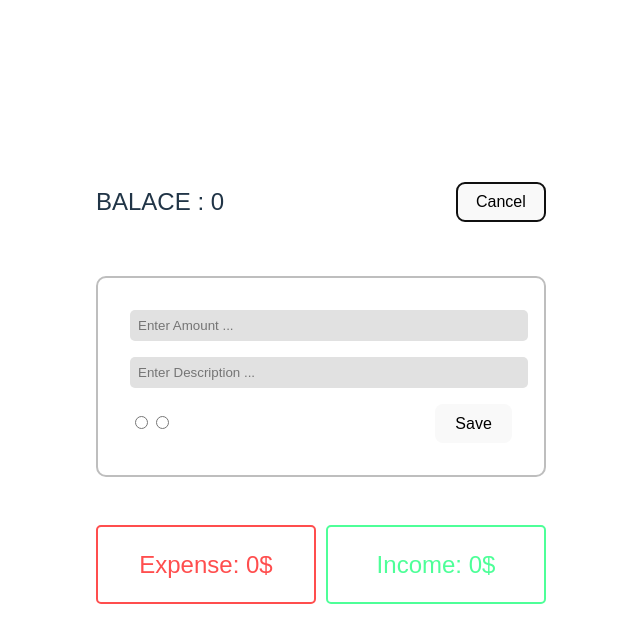
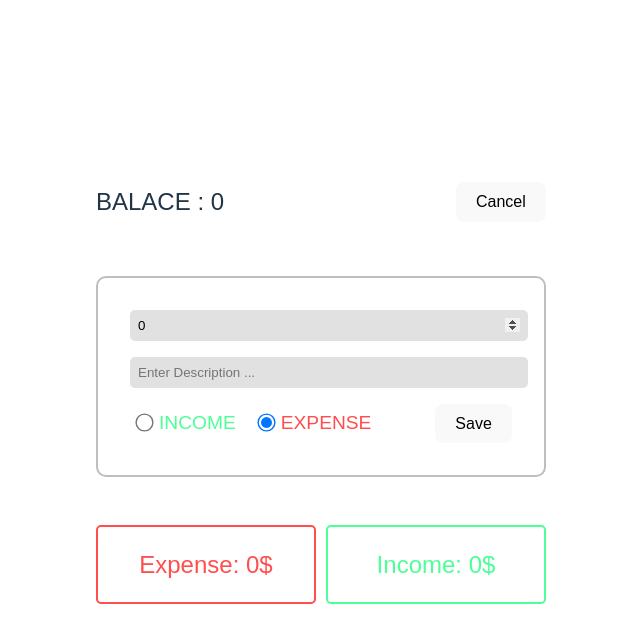
Before and after one commit to hamid19471/Expemse-Tracker, a React (Vite) app: page / in a window 1280 px wide. Both pictures are taken after a click on the button "Add". Shown: the top 642 px of the page, without its empty margins (319-959 px from the left). Built offline with nearby package versions, Linux system fonts and the light colour scheme.

Commit message:
Update: add more conditons for add new transaction

```diff
--- a/src/Components/ExpenseForm/ExpenseForm.jsx
+++ b/src/Components/ExpenseForm/ExpenseForm.jsx
@@ -1,28 +1,78 @@
-import React from "react";
+import React, { useState } from "react";
 import styled from "styled-components";
-const ExpenseForm = () => {
+const ExpenseForm = ({ addTransAction }) => {
+    const [formValues, setFormValues] = useState({
+        type: "Expense",
+        amount: 0,
+        description: "",
+    });
+
+    const handleFormSubmit = (event) => {
+        event.preventDefault();
+        addTransAction(formValues);
+        setFormValues({
+            type: "Expense",
+            amount: 0,
+            description: "",
+        });
+    };
+
+    const handleFormInputValue = (event) => {
+        setFormValues({
+            ...formValues,
+            [event.target.name]: event.target.value,
+        });
+    };
+
     return (
-        <form>
+        <form onSubmit={handleFormSubmit}>
             <InputDiv>
                 <input
                     className="amount"
-                    type="text"
-                    name="Amount"
+                    type="number"
+                    name="amount"
+                    required
+                    autoFocus
                     placeholder="Enter Amount ..."
+                    onChange={handleFormInputValue}
+                    value={formValues.amount}
                 />
                 <input
                     className="desc"
                     type="text"
-                    name="Description"
+                    name="description"
+                    required
                     placeholder="Enter Description ..."
+                    onChange={handleFormInputValue}
+                    value={formValues.description}
                 />
             </InputDiv>
             <SecondSection>
-                <div>
-                    <input type="radio" name="Income" placeholder="" />
-                    <input type="radio" name="Income" placeholder="" />
-                </div>
-                <button className="formBtn">Save</button>
+                <RadioBtnDiv>
+                    <div className="income">
+                        <input
+                            type="radio"
+                            name="type"
+                            value="Income"
+                            onChange={handleFormInputValue}
+                            checked={formValues.type === "Income"}
+                        />
+                        <label>Income</label>
+                    </div>
+                    <div className="expense">
+                        <input
+                            type="radio"
+                            name="type"
+                            value="Expense"
+                            onChange={handleFormInputValue}
+                            checked={formValues.type === "Expense"}
+                        />
+                        <label>Expense</label>
+                    </div>
+                </RadioBtnDiv>
+                <button className="formBtn" type="submit">
+                    Save
+                </button>
             </SecondSection>
         </form>
     );
@@ -49,3 +99,22 @@ const SecondSection = styled.div`
     align-items: center;
     justify-content: space-between;
 `;
+
+const RadioBtnDiv = styled.div`
+    display: flex;
+    align-items: center;
+    justify-content: center;
+    gap: 1rem;
+    font-size: 1.2rem;
+    .expense {
+        color: #ff4e4e;
+    }
+    .income {
+        color: #4eff98;
+    }
+    text-transform: uppercase;
+    input[type="radio"] {
+        transform: scale(1.4);
+        margin: 0 0.5rem;
+    }
+`;
```
